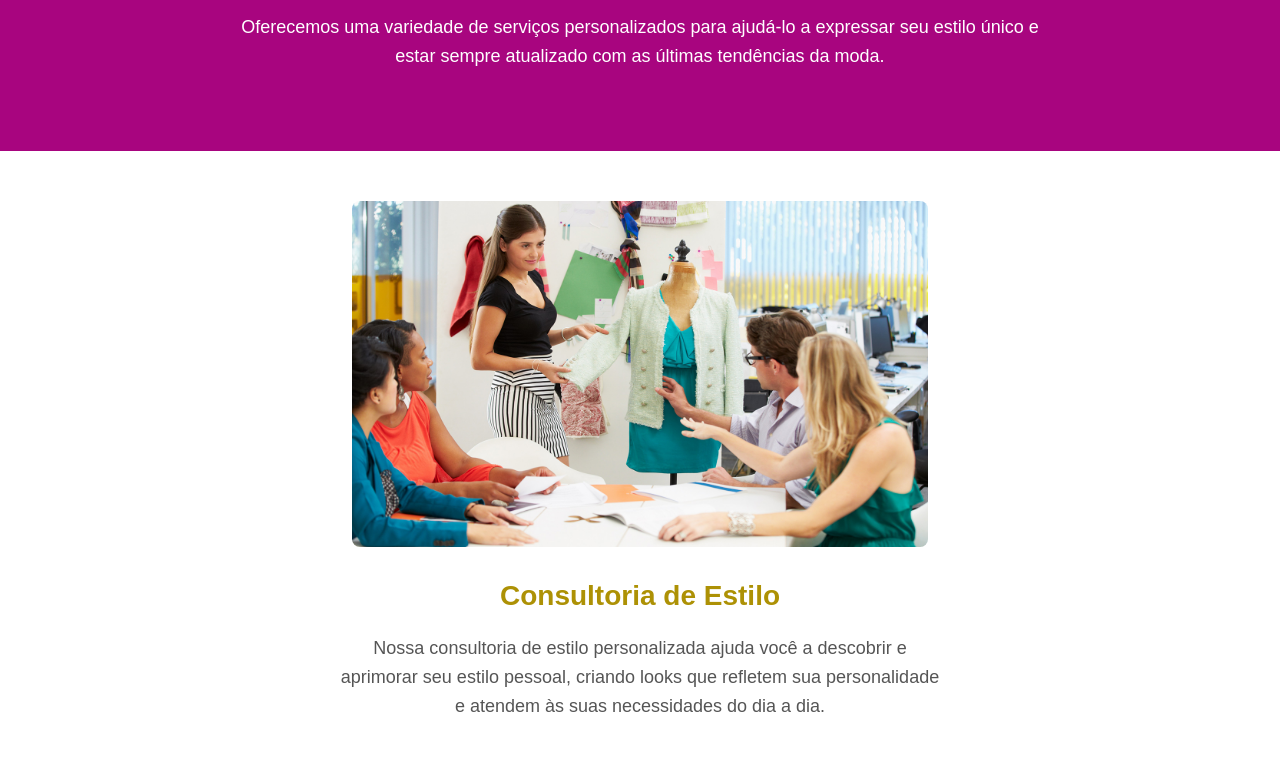
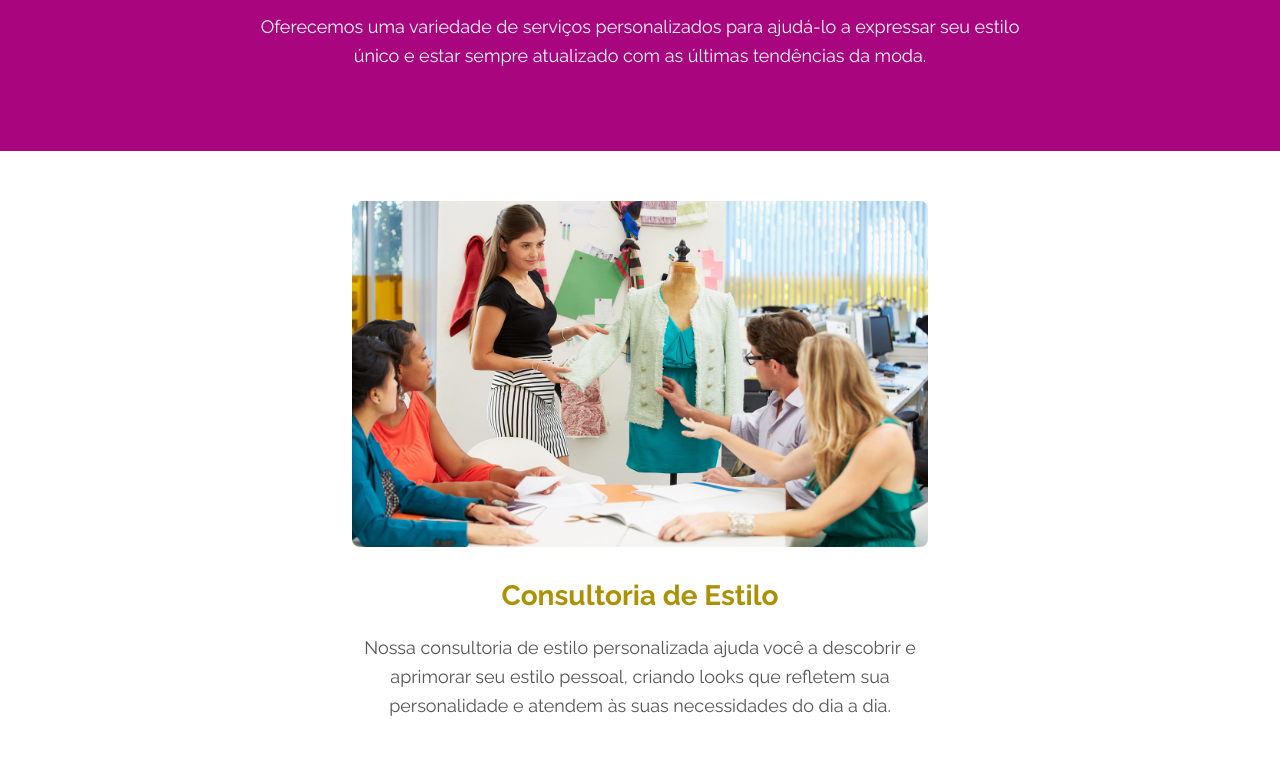
Before and after one commit to micaelrosario/DestakModas, a plain HTML site: page Micael_Rosario/servicos.html in a window 1280 px wide. Shown: the part 463-1230 px from the top of the page. Drawn offline with Linux system fonts and the light colour scheme.

Commit message:
fonts okay

```diff
--- a/Micael_Rosario/css/servicos.css
+++ b/Micael_Rosario/css/servicos.css
@@ -1,3 +1,6 @@
+@import url('https://fonts.googleapis.com/css2?family=Open+Sans:wght@300..800&display=swap');
+@import url('https://fonts.googleapis.com/css2?family=Raleway:wght@100..900&display=swap');
+
 * {
     margin: 0;
     padding: 0;
@@ -5,7 +8,7 @@
 }
 
 body {
-    font-family: 'Arial', sans-serif;
+    font-family: 'Raleway', sans-serif;
     line-height: 1.6;
     color: #333;
     background-color: #ffffff;
```
